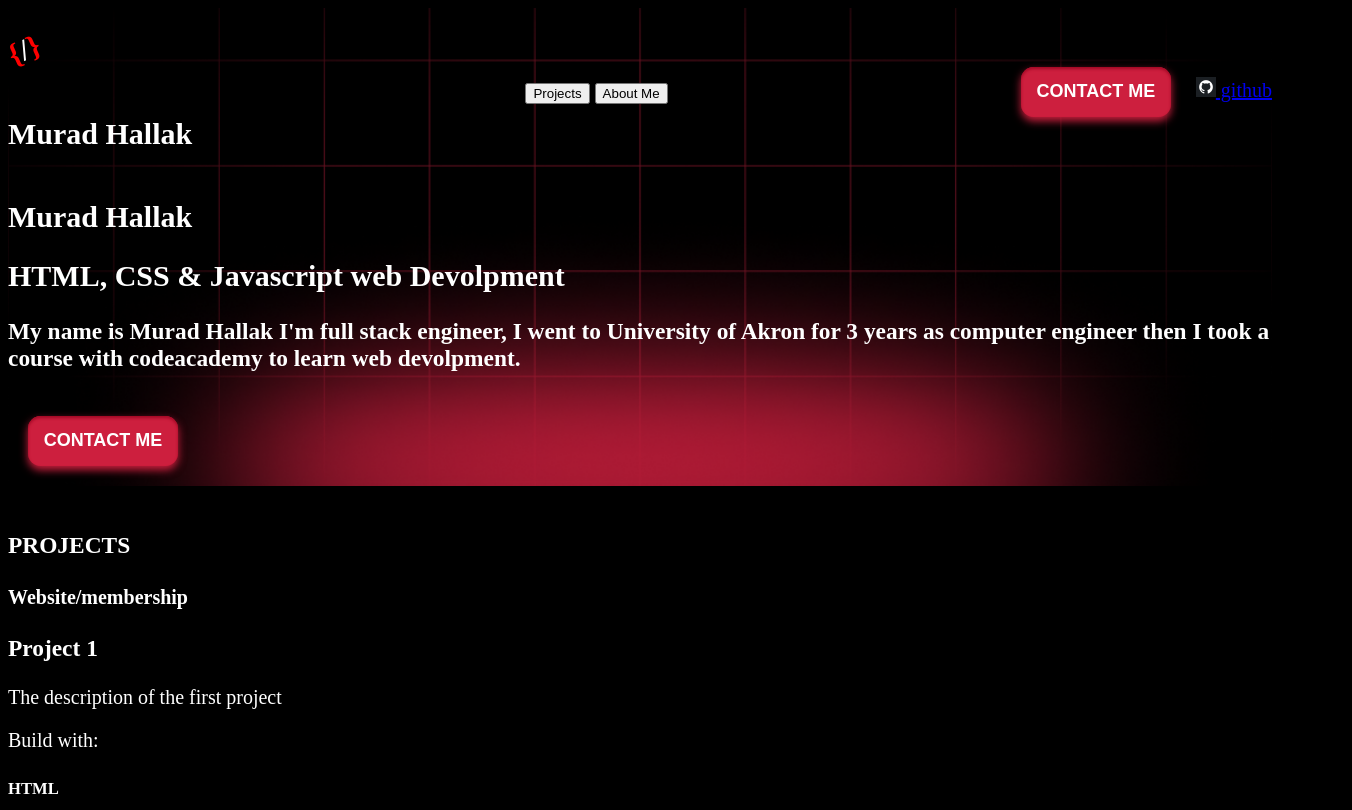
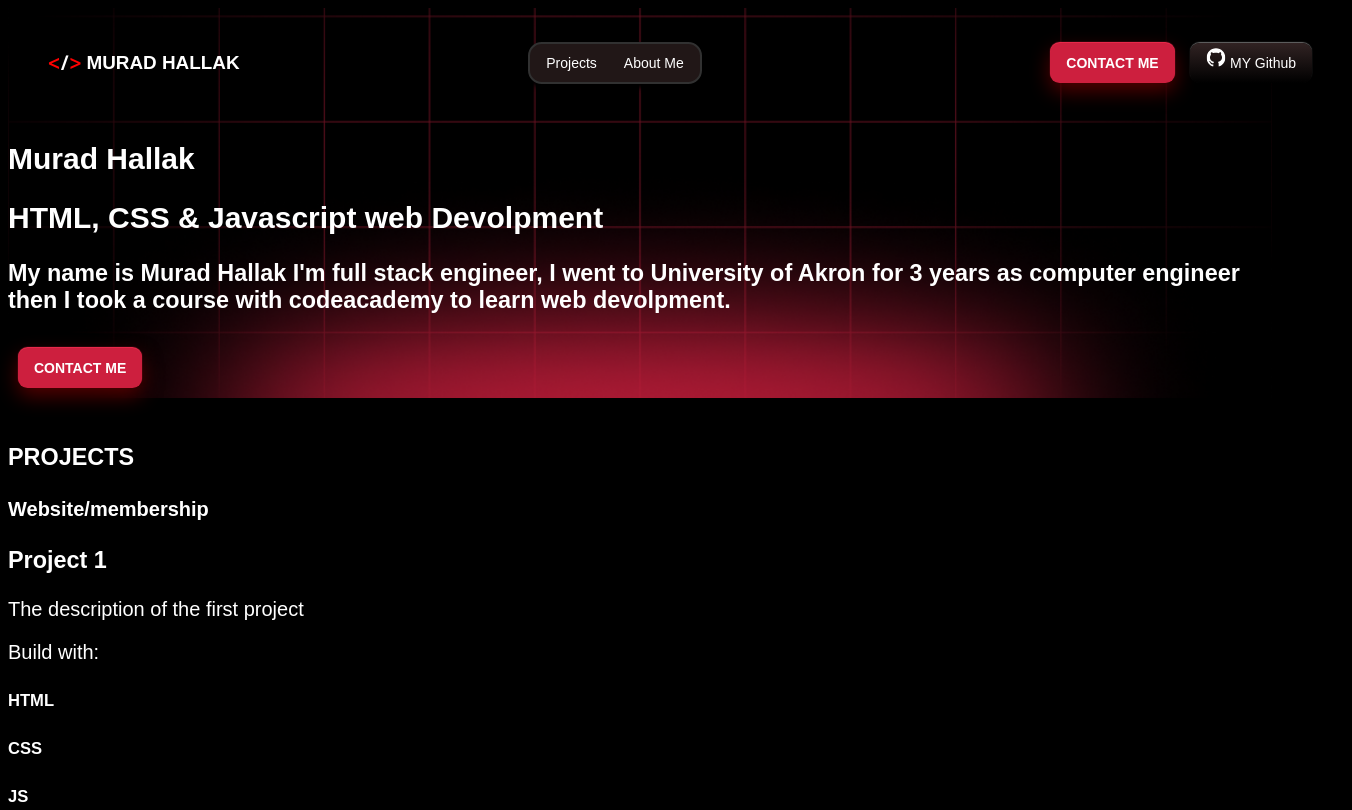
Before and after one commit to bor3y99/muradhallak, a plain HTML site: page index.html in a window 1280 px wide. Shown: the top 810 px of the page, 1352 px wide, since content can reach past the window. Drawn offline with Linux system fonts and the light colour scheme; a web font is replaced by a local one.

Commit message:
finished the nav bar style

```diff
--- a/index.html
+++ b/index.html
@@ -5,6 +5,14 @@
   <meta name="viewport" content="width=device-width, initial-scale=1.0">
   <title>Murad Hallak</title>
   <link rel="stylesheet" href="./resources/style.css">
+  <link rel="preconnect" href="https://fonts.googleapis.com">
+<link rel="preconnect" href="https://fonts.gstatic.com" crossorigin>
+<link href="https://fonts.googleapis.com/css2?family=Kanit:ital,wght@0,100;0,200;0,300
+;0,400;0,500;0,600;0,700;0,800;0,900;1,100;1,200;1
+,300;1,400;1,500;1,600;1,700;1,800;1,900&display=swap" rel="stylesheet">
+<link rel="preconnect" href="https://fonts.googleapis.com">
+<link rel="preconnect" href="https://fonts.gstatic.com" crossorigin>
+<link href="https://fonts.googleapis.com/css2?family=Unbounded:wght@200..900&display=swap" rel="stylesheet">
   <script src="https://cdn.emailjs.com/dist/email.min.js"></script>
   <script>
     (function() {
@@ -15,19 +23,19 @@
 <body>
   <section class="first-page">
     <nav>
-      <div>
-        <h2 class="change-red">{<span   class="color-letter">/</span>}</h2>
-        <h2>Murad Hallak</h2>
+      <div class="title">
+        <h2 class="change-red">&lt<span   class="color-letter">/</span>&gt</h2>
+        <h3>MURAD HALLAK</h3>
       </div>
-      <div>
+      <div class="about-buttons">
         <button>Projects</button>
         <button>About Me</button>
       </div>
-      <div>
+      <div class="filler">
         <button class="red-button">CONTACT ME</button>
-        <a href="https://github.com/bor3y99">
-          <img src="./resources/Icons/github-6980894_1280.webp" alt="GitHub Logo" id="git-logo">
-          github
+        <a href="https://github.com/bor3y99" class="link-button">
+          <img src="./resources/Icons/github symbole.svg" alt="GitHub Logo" id="git-logo">
+          MY Github
         </a>
       </div>
     </nav>
--- a/resources/style.css
+++ b/resources/style.css
@@ -2,6 +2,7 @@ body {
     background-color: black;
     color: white;
     font-size: 20px;
+    font-family: "Unbounded", sans-serif;
 }
 
 .first-page {
@@ -11,6 +12,10 @@ body {
     background-repeat: no-repeat;
 }
 
+nav {
+    padding: 20px 40px;
+}
+
 #git-logo {
     width: 20px;
     height: 20px;
@@ -18,9 +23,6 @@ body {
 
 .change-red {
     color: red;
-    transform: rotate(-24deg);
-    display: inline-block;
-    position: relative;
 }
 
 .color-letter {
@@ -31,22 +33,71 @@ nav {
     display: flex;
     justify-content: space-between;
     align-items: center;
+    width: 100%;
+    flex-wrap:nowrap;
 }
 
 .red-button {
     background-color: #cd1f3e;
     border: #cd1f3e;
     border-radius: 1cap;
-    height: 50px;
-    width: 150px;
     color: white;
-    box-shadow: 0px 4px 8px #cd1f3e, inset 0px 2px 3px #a30825;
+    box-shadow: 0px -1px 1px #FF2E53, 0px 8px 20px #540000 ;
     text-align: center;
-    font-size: 18px;
-    margin: 20px;
-    font-weight: bold;
+    padding: 12px 16px;
+    font-size: 14px;
+    margin: 10px;
+    font-weight: 700;
 }
 
 #small {
     width: 170px;
 }
+
+nav .title {
+    display: flex;
+    gap: 5px;
+}
+
+.title h2 {
+    font-family: "Kanit", sans-serif;
+    font-weight: 400;
+    font-size: 22px;
+}
+
+.title h3 {
+    padding-top: 5px;
+    font-size: 18.9px;
+}
+
+.about-buttons  {
+    background-color: #211717;
+    border: 2px solid #313131;
+    display: flex;
+    gap: 15px;
+    justify-content: center;
+    padding: 10px;
+    border-radius: 1cap;
+    box-shadow: 0px 4px 4px #000000;
+    margin-right: 50px;
+}
+
+.about-buttons button {
+    background-color: #211717;
+    border: none;
+    color: white;
+    font-family: "Unbounded", sans-serif;
+    font-size: 14px;
+}
+
+.link-button {
+    background: linear-gradient(to bottom, #312323, #000000);
+    padding: 12px 16px;
+    border: 1px;
+    border-image: linear-gradient(to bottom, #312323, #000000) 2;
+    border-radius: 1cap;
+    color: white;
+    box-shadow: 0px -1px 1px #666666;
+    font-size: 14px;
+    text-decoration: none;
+}
```
Also changed, not shown: resources/Icons/github symbole.svg (added), resources/images/CONTACT ME.svg (added).
